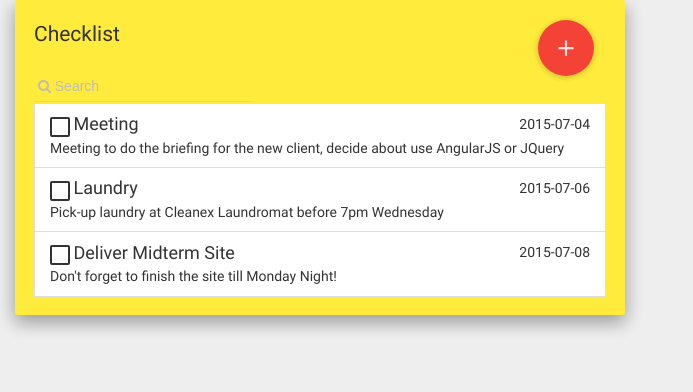
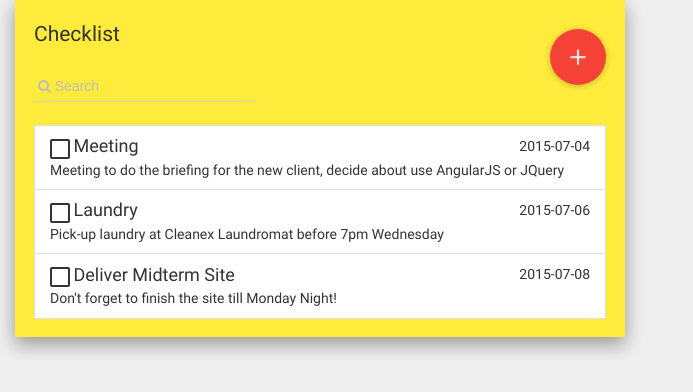
Before and after one commit to auad/auad.github.io, a plain HTML site: page index.html in a window 1280 px wide. Shown: the whole page, without its empty margins (0-693 px from the left). Drawn offline with nearby package versions, Linux system fonts and the light colour scheme.

Commit message:
fix layout size and button positioning

```diff
--- a/css/style.css
+++ b/css/style.css
@@ -3,10 +3,10 @@
 }
 
 a.btn.btn-danger.btn-fab.btn-raised.mdi-content-add {
-  position: absolute;
+  position: relative;
   float: right;
-  left: 538px;
-  top: 20px;
+
+  top: -40px;
 }
 .search{
 	font-family: Arial, FontAwesome;
--- a/index.html
+++ b/index.html
@@ -21,7 +21,7 @@
 <body ng-controller="checklistController">
 <div class="container-fluid">
 	<div class="row">
-		<div class="col-lg-6">
+		<div class="col-sm-6">
 			<div class="well well-material-yellow">
 				<form class="form-horizontal">
 					<fieldset>
```
